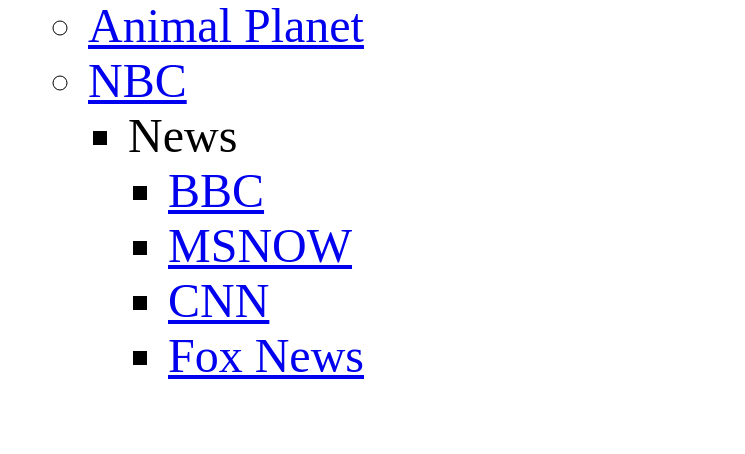
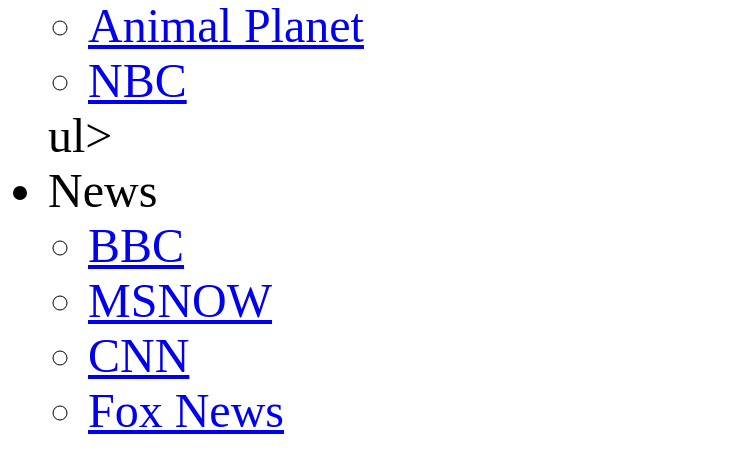
Before and after one commit to pymapz/tv, a plain HTML site: page index.html in a window 1280 px wide. Shown: the part 725-1179 px from the top of the page, without its empty margins (0-745 px from the left). Before the commit the page ends 1124 px from the top, so only its background shows below. Drawn offline with Linux system fonts and the light colour scheme.

Commit message:
Update index.html

```diff
--- a/index.html
+++ b/index.html
@@ -25,7 +25,7 @@
           <li><a href="https://thetvapp.to/tv/food-network-live-stream/">Food Network</a></li>
           <li><a href="https://thetvapp.to/tv/animal-planet-live-stream/">Animal Planet</a></li>
           <li><a href="https://thetvapp.to/tv/wnbc-new-york-nbc-east-live-stream/">NBC</a></li>
-        <ul>
+        </ul>ul>
         <li>News</li>
         <ul>
           <li><a href="https://thetvapp.to/tv/bbc-world-news-hd-live-stream/">BBC</a></li>
```
